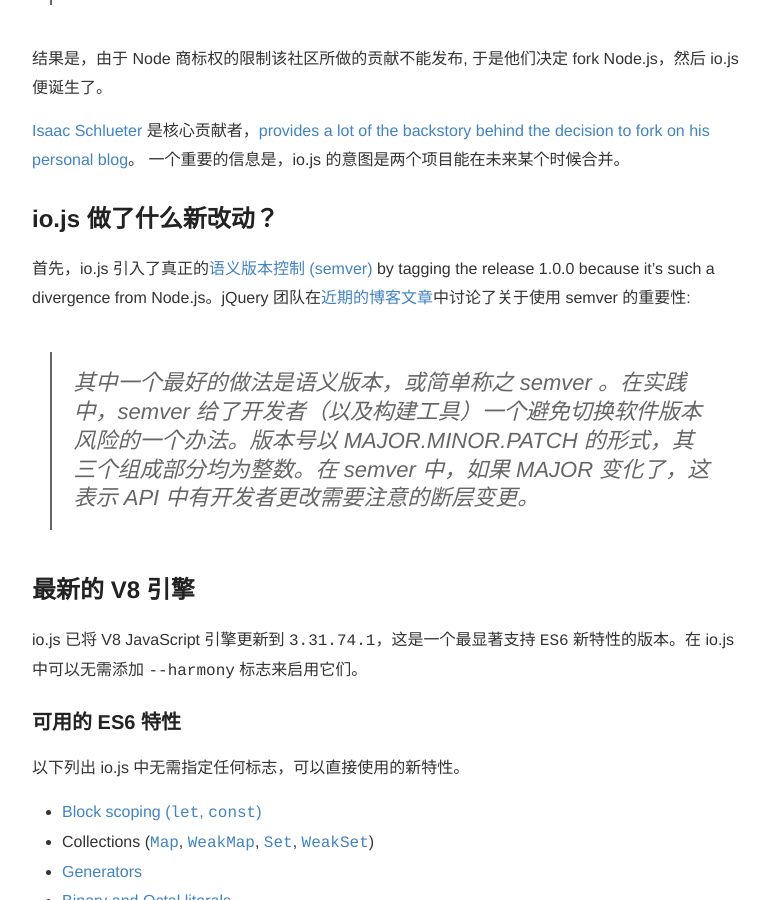
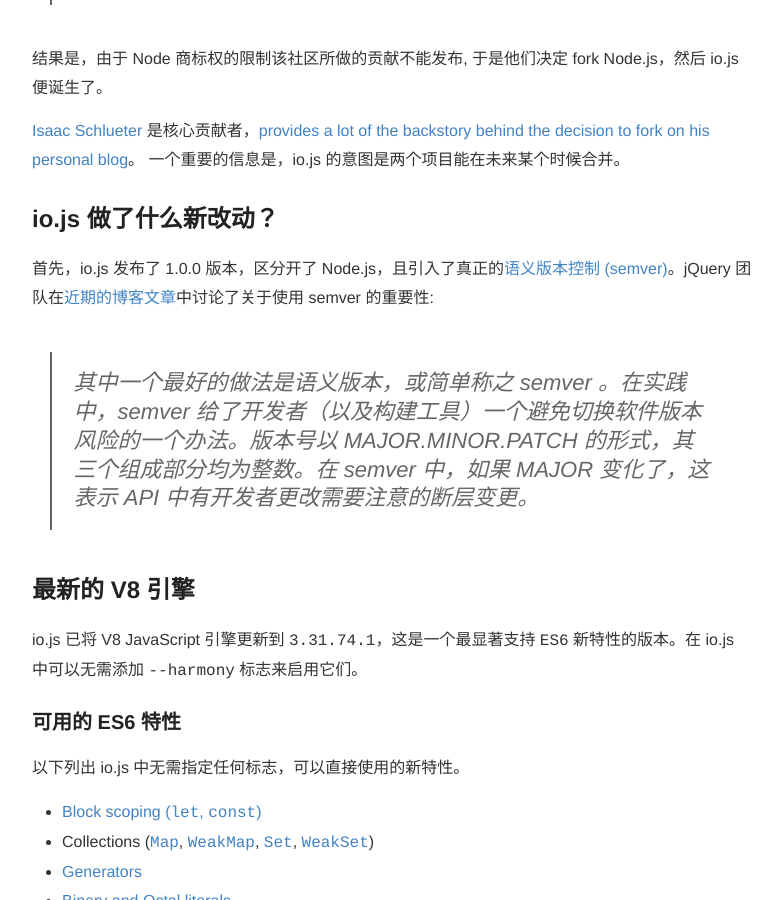
Before and after one commit to nodejs/nodejs-zh-CN, a Jekyll site: the page built from articles/_posts/2015-2-12-getting-to-know-iojs.md, in a window 1280 px wide and 900 px high, scrolled down 902 px. Shown: the whole window, without its empty margins (248-1029 px from the left). Built offline with Jekyll 4.4.1, drawn with Linux system fonts in a browser that asks for light colours; Markdown is read by kramdown in place of the engine named in the settings; comment, search, counter and statistics services are not loaded; some of the changed text lies outside the part shown.

Commit message:
supplement translation

```diff
--- a/articles/_posts/2015-2-12-getting-to-know-iojs.md
+++ b/articles/_posts/2015-2-12-getting-to-know-iojs.md
@@ -23,7 +23,7 @@ io.js 团队主要由 Node.js 的[关键贡献者](https://github.com/iojs/io.js
 
 ## io.js 做了什么新改动？
 
-首先，io.js 引入了真正的[语义版本控制 (semver)](http://semver.org/) by tagging the release 1.0.0 because it's such a divergence from Node.js。jQuery 团队在[近期的博客文章](http://blog.jquery.com/2014/10/29/jquery-3-0-the-next-generations/)中讨论了关于使用 semver 的重要性:
+首先，io.js 发布了 1.0.0 版本，区分开了 Node.js，且引入了真正的[语义版本控制 (semver)](http://semver.org/)。jQuery 团队在[近期的博客文章](http://blog.jquery.com/2014/10/29/jquery-3-0-the-next-generations/)中讨论了关于使用 semver 的重要性:
 
 > 其中一个最好的做法是语义版本，或简单称之 semver 。在实践中，semver 给了开发者（以及构建工具）一个避免切换软件版本风险的一个办法。版本号以 MAJOR.MINOR.PATCH 的形式，其三个组成部分均为整数。在 semver 中，如果 MAJOR 变化了，这表示 API 中有开发者更改需要注意的断层变更。
 
@@ -116,7 +116,7 @@ io.js
 
     `https://xxxxxxxx.ngrok.com/addon/capabilities`
 
-    where `xxxxxxxx.ngrok.com` is the url specified in the shell after the server starts up.
+    其中 `xxxxxxxx.ngrok.com` 是服务器启动之后在 shell 中指定的 url。
 
 如果你可以在聊天框中输入 `/hello` 之后获得 HipChat 扩展回答的 `"Hi"` 那么恭喜! 你现在正在利用如 Generators 的 ES6 新特性运行一个 io.js 应用。
 
```
